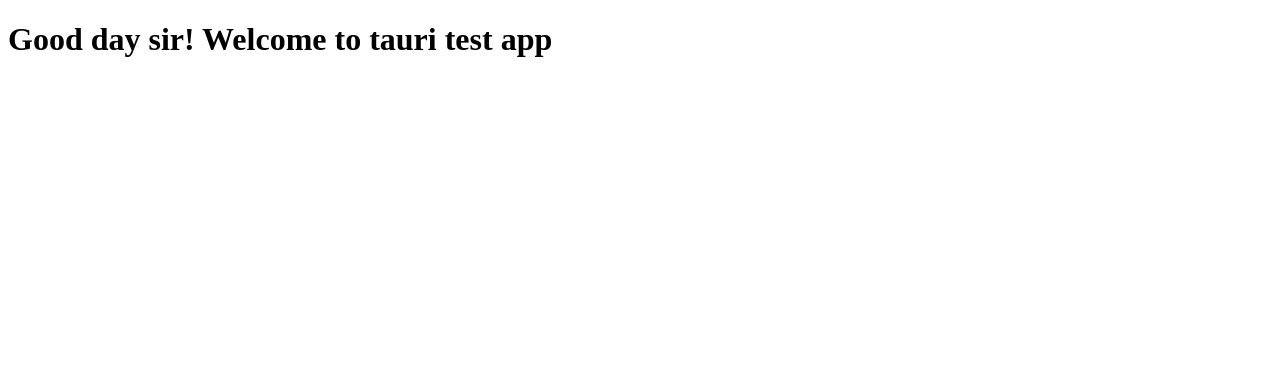
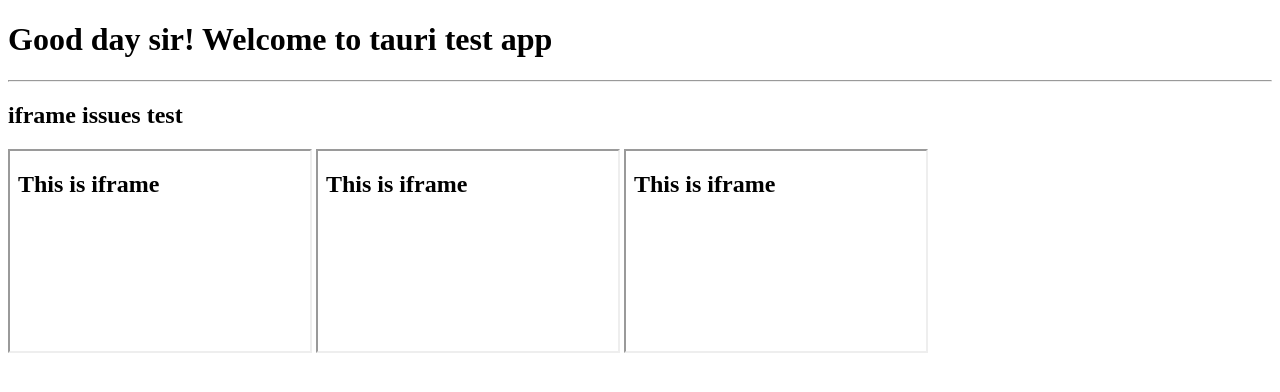
Before and after one commit to olegshilov/tauri-testing, a website: page app/index.html in a window 1280 px wide. Drawn offline with Linux system fonts and the light colour scheme.

Commit message:
feat: add some iframe elements to main html

```diff
--- /dev/null
+++ b/app/iframe.html
@@ -0,0 +1,12 @@
+<!DOCTYPE html>
+<html lang="en">
+  <head>
+    <meta charset="UTF-8" />
+    <meta http-equiv="X-UA-Compatible" content="IE=edge" />
+    <meta name="viewport" content="width=device-width, initial-scale=1.0" />
+    <title>Document</title>
+  </head>
+  <body>
+    <h2>This is iframe</h2>
+  </body>
+</html>
--- a/app/index.html
+++ b/app/index.html
@@ -8,5 +8,23 @@
   </head>
   <body>
     <h1>Good day sir! Welcome to tauri test app</h1>
+    <hr />
+    <h2>iframe issues test</h2>
+    <iframe title="simple frame" width="300" height="200" src="/iframe.html">
+    </iframe>
+    <iframe
+      title="same frame with query"
+      width="300"
+      height="200"
+      src="/iframe.html?query=EURUSD"
+    >
+    </iframe>
+    <iframe
+      title="same frame with fragment"
+      width="300"
+      height="200"
+      src="/iframe.html#fragment=EURUSD"
+    >
+    </iframe>
   </body>
 </html>
```
